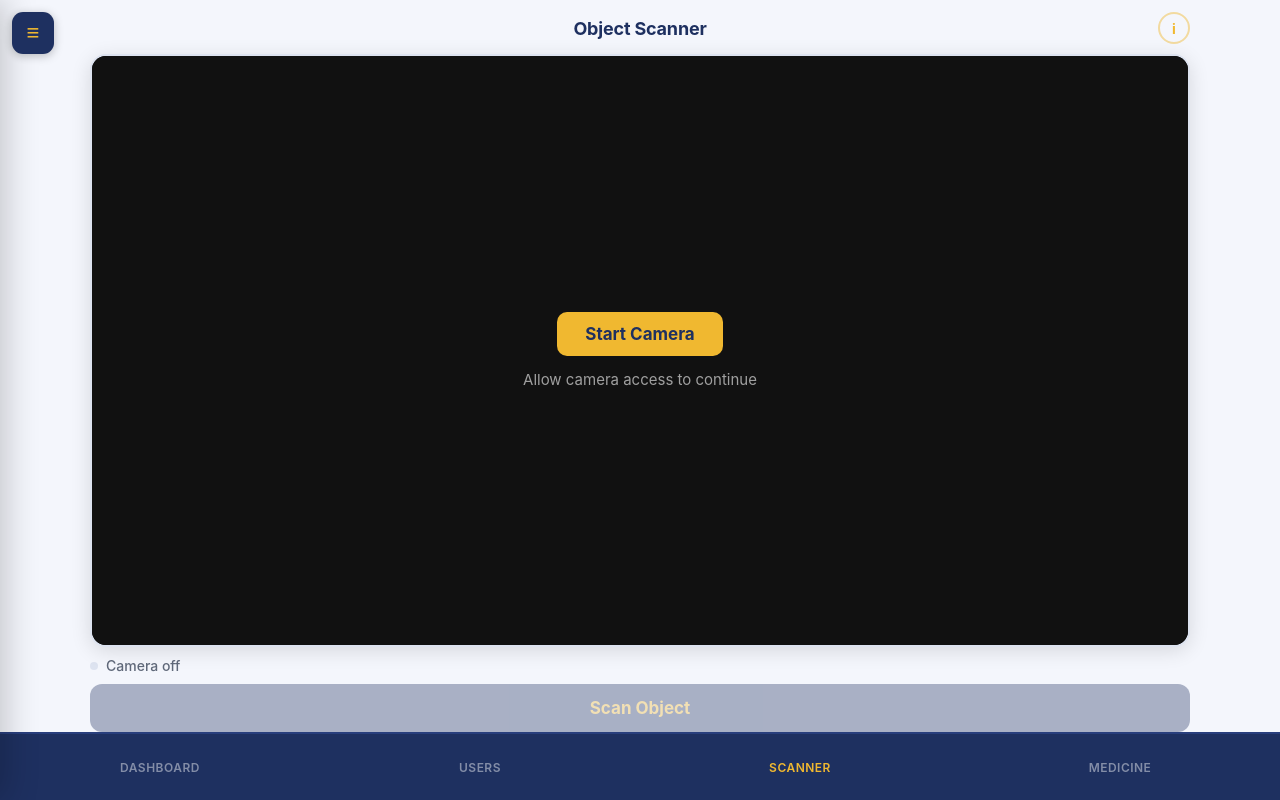
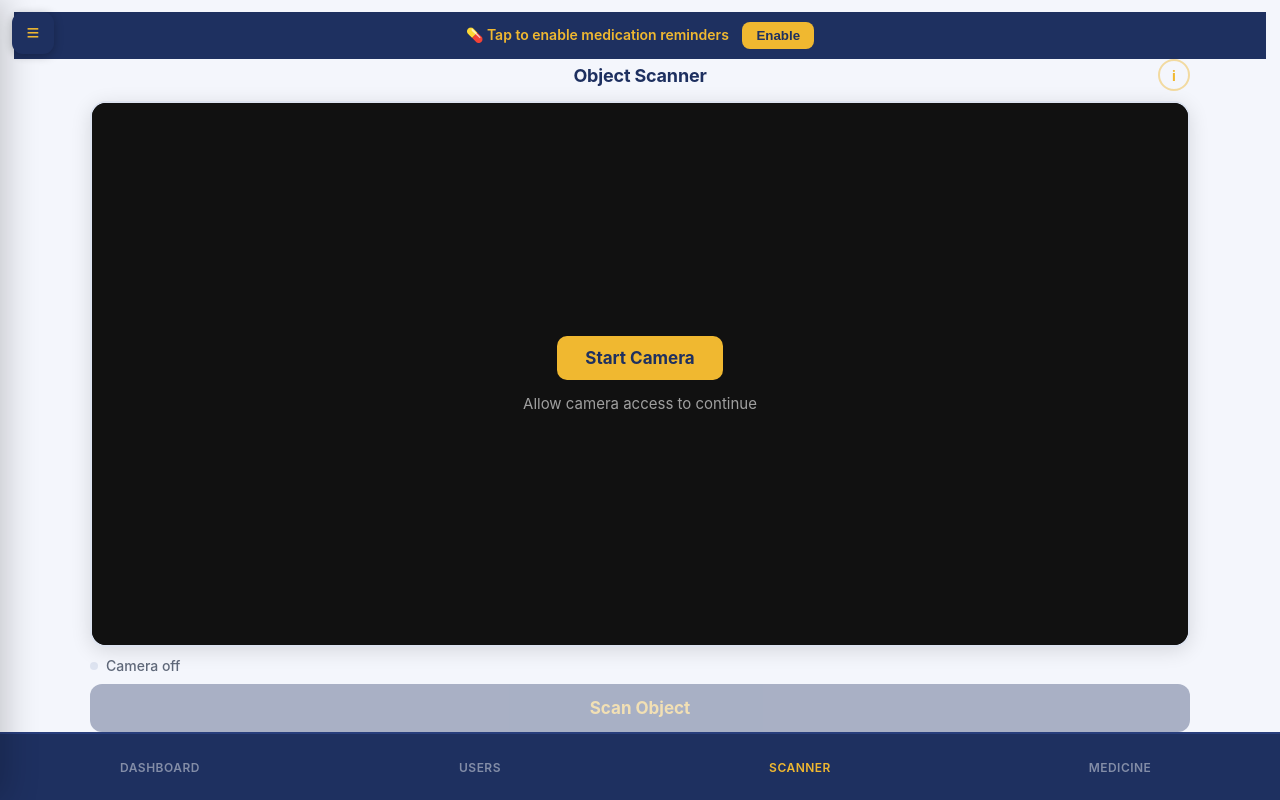
Before and after one commit to TT05-jpj/Summative-CSP-5, a plain HTML site: page scanner.html in a window 1280 px wide. Drawn offline with Linux system fonts and the light colour scheme.

Commit message:
fix: always show notif banner if permission not granted

```diff
--- a/scanner.html
+++ b/scanner.html
@@ -747,8 +747,9 @@
         document.getElementById('notif-banner').style.display = 'none';
       }
     }
-    if (Notification.permission === 'default') {
-      document.getElementById('notif-banner').style.display = 'block';
+   const _nb = document.getElementById('notif-banner');
+    if (_nb && Notification.permission !== 'granted') {
+      _nb.style.display = 'block';
     }
   </script>
 <div id="notif-banner"
```
